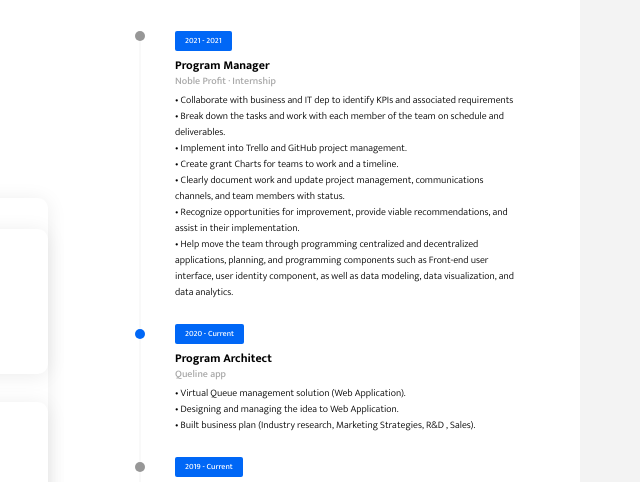
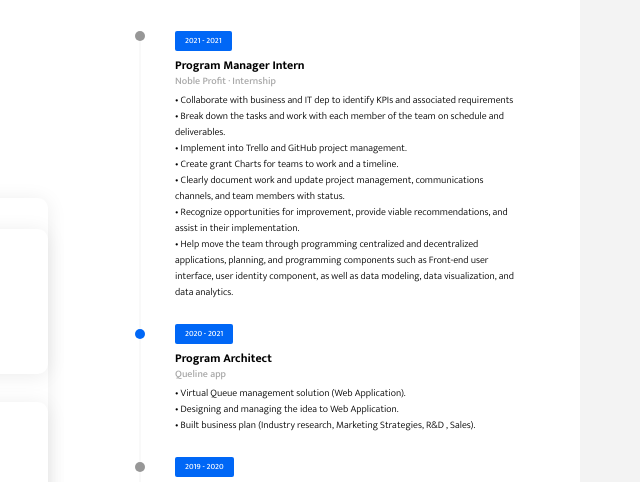
Before and after one commit to RamiDebbas/RamiDebbas.github.io, a website: page index.html in a window 1280 px wide. Shown: the part 321-803 px from the top of the page, 640-1280 px from the left. Drawn offline with Linux system fonts and the light colour scheme.

Commit message:
Update index.html

```diff
--- a/index.html
+++ b/index.html
@@ -160,7 +160,7 @@
                         <ul class="time-line">
                                <li class="time-line-item">
                                 <span class="badge badge-primary">2021 - 2021</span>
-                                <h6 class="time-line-item-title">Program Manager</h6>
+                                <h6 class="time-line-item-title">Program Manager Intern</h6>
                                 <p class="time-line-item-subtitle">Noble Profit · Internship</p>
                                 <p class="time-line-item-content">• Collaborate with business and IT dep to identify KPIs and associated requirements <br>
 • Break down the tasks and work with each member of the team on schedule and deliverables. <br>
@@ -171,7 +171,7 @@
 • Help move the team through programming centralized and decentralized applications, planning, and programming components such as Front-end user interface, user identity component, as well as data modeling, data visualization, and data analytics.</p>
                             </li>
                             <li class="time-line-item">
-                                <span class="badge badge-primary">2020 - Current</span>
+                                <span class="badge badge-primary">2020 - 2021</span>
                                 <h6 class="time-line-item-title">Program Architect </h6>
                                 <p class="time-line-item-subtitle">Queline app</p>
                                 <p class="time-line-item-content">•	Virtual Queue management solution (Web Application).<br>
@@ -179,7 +179,7 @@
                                     •	Built business plan (Industry research, Marketing Strategies, R&D , Sales).</p>
                             </li>
                             <li class="time-line-item">
-                                <span class="badge badge-primary">2019 - Current</span>
+                                <span class="badge badge-primary">2019 - 2020</span>
                                 <h6 class="time-line-item-title">Partner/Manager</h6>
                                 <p class="time-line-item-subtitle">Salud MTL</p>
                                 <p class="time-line-item-content">•	Platform for Nightlife in Montreal and Ottawa (Mobile App & Website).<br>
```
